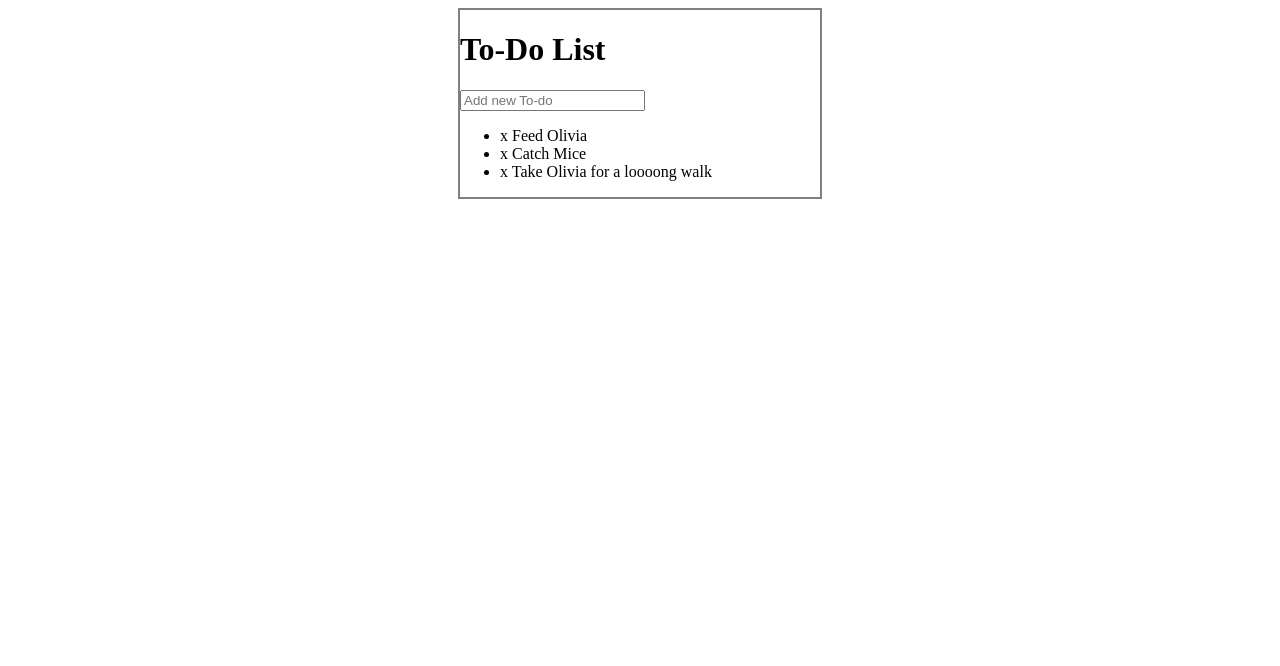
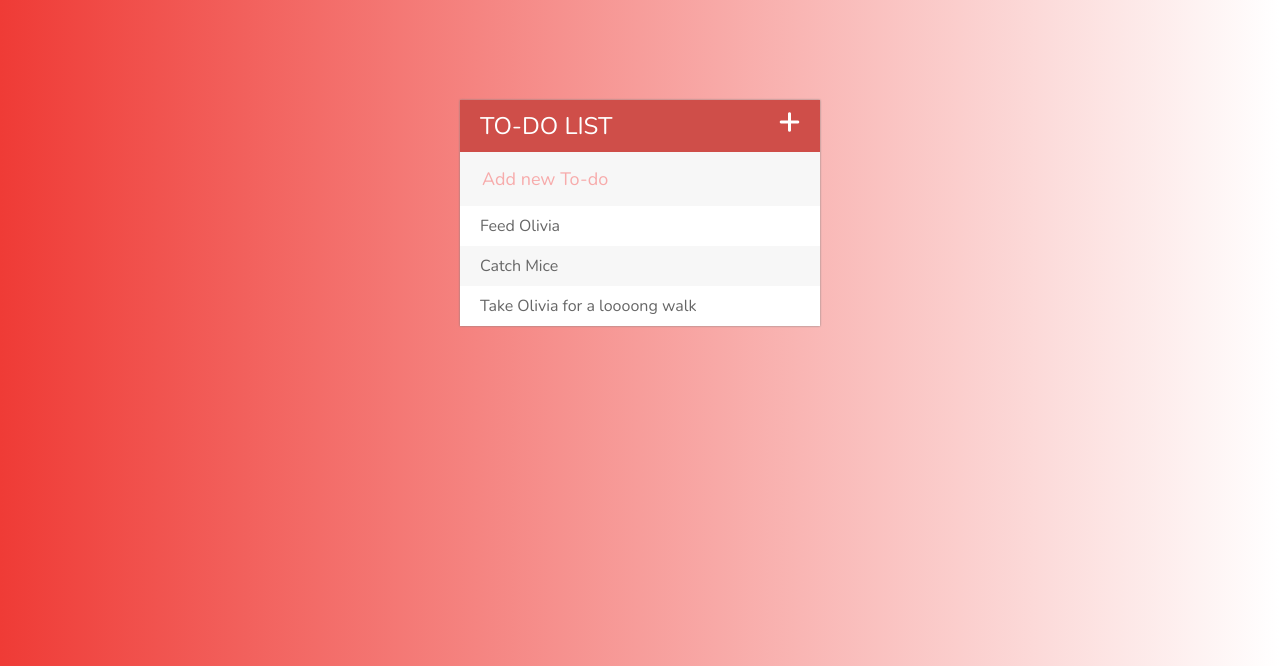
Before and after one commit to ZoeZinovia/To-Do-List, a web app: file index.html in a window 1280 px wide. Shown: the top 666 px of the page. Run offline with its HTML, style and script files only (its server is not run), Linux system fonts and the light colour scheme; some libraries are stand-ins or nearby versions.

Commit message:
add final updated to todo

```diff
--- a/Assets/css/todos.css
+++ b/Assets/css/todos.css
@@ -1,10 +1,89 @@
-#container{
-    width: 360px;
-    margin: 0 Auto;
-    border: solid 2px Gray;
+body{
+    font-family: 'Nunito', sans-serif;
+    background: #EF3B36;  /* fallback for old browsers */
+    background: -webkit-linear-gradient(to right, #EF3B36, #FFFFFF);  /* Chrome 10-25, Safari 5.1-6 */
+    background: linear-gradient(to right, #EF3B36, #FFFFFF); /*W3C, IE 10+/ Edge, Firefox 16+, Chrome 26+, Opera 12+, Safari 7+*/
+}
+
+h1{
+    background:#cf4e49;
+    color: white;
+    text-transform: uppercase;
+    padding: 10px 20px;
+    margin: 0;
+    font-size: 24px;
+    font-weight: 400;
+}
+
+input{
+    font-size: 18px;
+    background: #F7f7f7;
+    width: 100%;
+    padding: 13px 13px 13px 20px;
+    box-sizing: border-box;
+    color: #cf4e49;
+    font-family: 'Nunito', sans-serif;
+    font-weight: 300;
+    border: solid 2px rgb(0, 0, 0, 0);
+}
+
+ul{
+    list-style: none;
+    margin: 0;
+    padding: 0;
+    font-weight: 300;
+}
+
+li{
+    background: #fff;
+    height: 40px;
+    line-height: 40px;
+    color: #666;
+}
+
+li span{
+    background: rgb(194, 22, 22);
+    height: 40px;
+    color: white;
+    margin-right: 20px;
+    text-align: center;
+    width: 0;
+    display: inline-block;
+    opacity: 0;
+}
+
+::placeholder{
+    color: rgb(247, 171, 171);
 }
 
 .completed{
     color: gray;
     text-decoration: line-through;
 }
+
+.fa-plus{
+    float: right;
+}
+
+#container{
+    width: 360px;
+    margin: 100px Auto;
+    box-shadow: 0 0 2px gray;
+    background: #F7f7f7;
+}
+
+li:nth-child(2n){
+    background: #F7f7f7;
+}
+
+input:focus{
+    background: white;
+    border: solid 2px #97d6c3;
+    outline: none;
+}
+
+li:hover span{
+    width: 40px;
+    transition: 0.2s linear;
+    opacity: 1.0;
+}
--- a/Assets/js/todos.js
+++ b/Assets/js/todos.js
@@ -1,15 +1,21 @@
 $("ul").on("click", "li", function(){
     $(this).toggleClass("completed");
 });
+
+$(".fa-plus").on("click", function(){
+    $("input[type='text']").fadeToggle();
+});
+
 $("ul").on("click", "span", function(event){
     $(this).parent().fadeOut(500, function(){
         $(this).remove();
     });
     event.stopPropagation();
 });
+
 $("input[type='text']").keypress(function(event){
    if(event.which===13){
-       $("ul").append("<li><span>x </span>"+$(this).val()+"</li>");
+       $("ul").append("<li><span><i class='far fa-trash-alt'></i> </span>"+$(this).val()+"</li>");
        $(this).val("");
    }
 });
--- a/index.html
+++ b/index.html
@@ -5,20 +5,19 @@
     <meta name="viewport" content="width=device-width, initial-scale=1.0">
     <meta http-equiv="X-UA-Compatible" content="ie=edge">
     <link rel="stylesheet" type="text/css" href="assets/css/todos.css">
-	<link href='https://fonts.googleapis.com/css?family=Roboto:400,700,500' rel='stylesheet' type='text/css'>
-	<link rel="stylesheet" type="text/css" href="https://cdnjs.cloudflare.com/ajax/libs/font-awesome/4.4.0/css/font-awesome.css">
-	<!-- <script type="text/javascript" src="assets/js/lib/jquery-2.1.4.min.js"></script> -->
+    <link href="https://fonts.googleapis.com/css?family=Nunito:300,400,700&display=swap" rel="stylesheet">
+    <script src="https://kit.fontawesome.com/0e6493acc0.js"></script>
     <script type="text/javascript" src = "Assets/js/lib/jquery-3.4.1.min.js"></script>
     <title>Todolist</title>
 </head>
 <body>
     <div id = "container">
-        <h1>To-Do List</h1>
+        <h1>To-Do List <span><i class="fas fa-plus"></i></span></h1>
         <input type="text" placeholder="Add new To-do">
         <ul>
-            <li><span>x </span>Feed Olivia</li>
-            <li><span>x </span>Catch Mice</li>
-            <li><span>x </span>Take Olivia for a loooong walk</li>
+            <li><span><i class="far fa-trash-alt"></i> </span>Feed Olivia</li>
+            <li><span><i class="far fa-trash-alt"></i> </span>Catch Mice</li>
+            <li><span><i class="far fa-trash-alt"></i> </span>Take Olivia for a loooong walk</li>
         </ul>
     </div>
 
```
